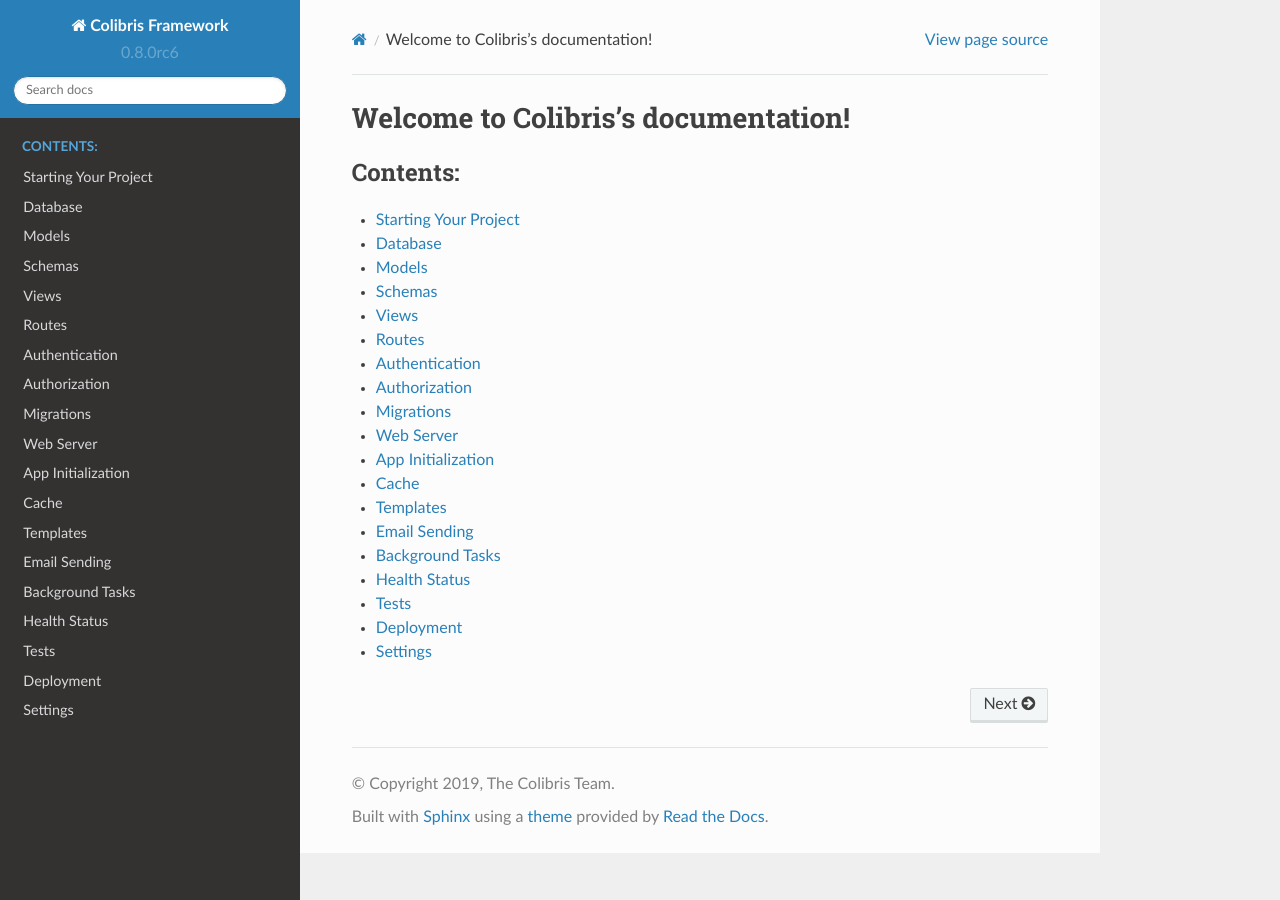
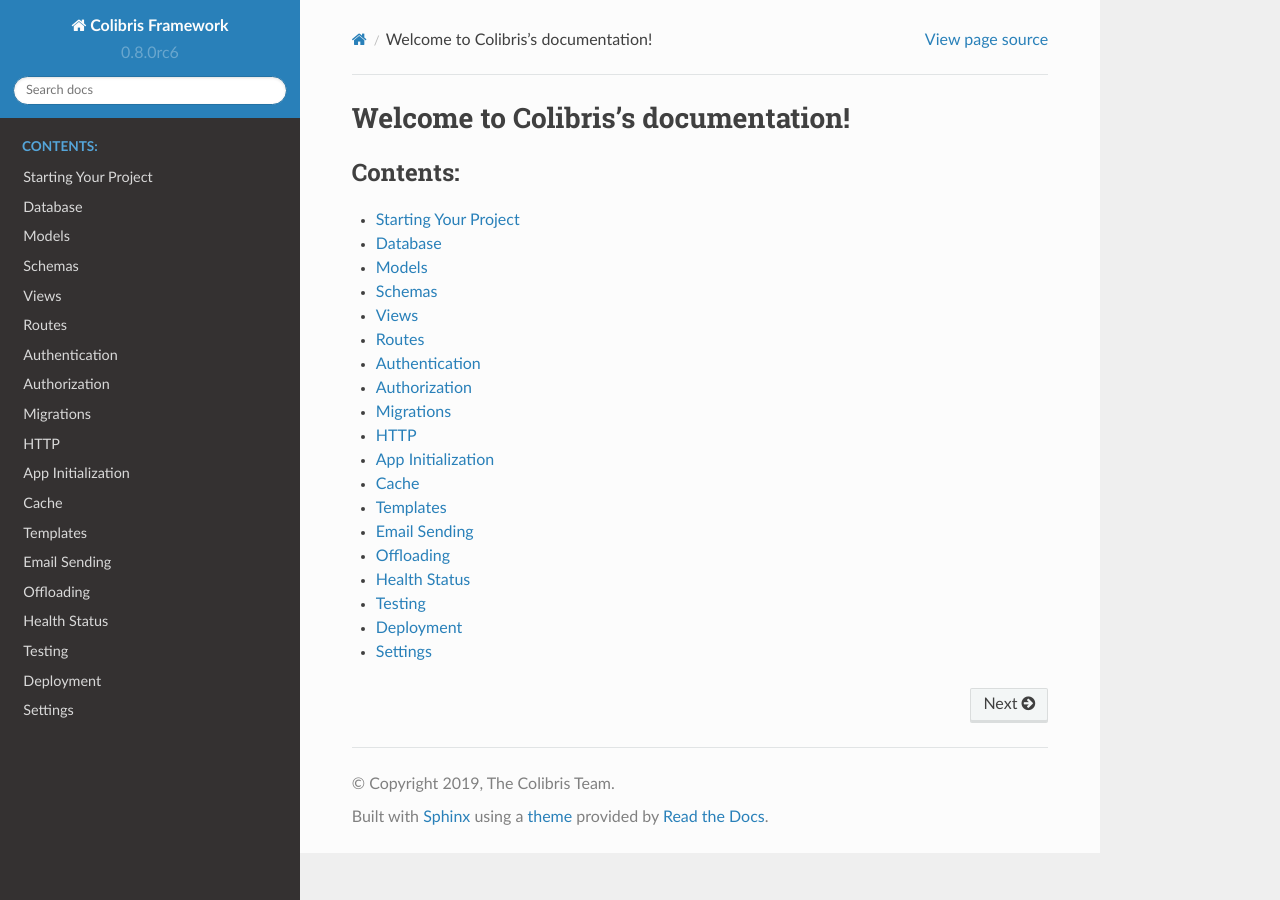
Before and after one commit to colibris-framework/colibris, a Sphinx documentation site: the page built from docs/source/index.rst, in a window 1280 px wide. Built offline with Sphinx 7.4.7 and the Read the Docs theme 2.0.0, drawn with Linux system fonts in a browser that asks for light colours.

Commit message:
Fix naming mismatch

```diff
--- a/docs/source/web.md
+++ b/docs/source/http.md
@@ -1,6 +1,6 @@
-# Web Server
+# HTTP
 
-Start the web server by running:
+Start the HTTP server by running:
 
     ./${PACKAGE}/manage.py runserver
 
--- a/docs/source/index.rst
+++ b/docs/source/index.rst
@@ -19,7 +19,7 @@
    authentication.md
    authorization.md
    migrations.md
-   web.md
+   http.md
    initialization.md
    cache.md
    templates.md
--- a/docs/source/offloading.md
+++ b/docs/source/offloading.md
@@ -1,4 +1,4 @@
-# Background Tasks
+# Offloading
 
 Running time-consuming, blocking tasks can be done by using the `taskqueue` functionality in separate workers. The
 `TASK_QUEUE` variable in `${PACKAGE}/settings.py` configures the background running task mechanism. Background tasks
--- a/docs/source/testing.md
+++ b/docs/source/testing.md
@@ -1,4 +1,4 @@
-# Tests
+# Testing
 
 ## The `pytest` Framework
 
```
